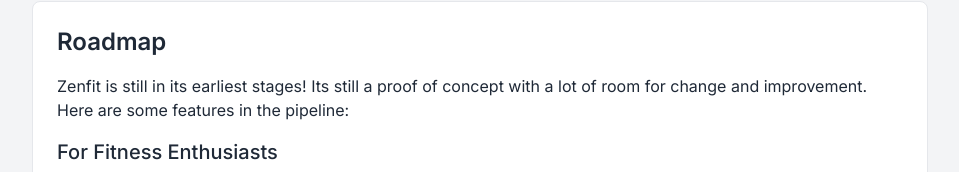
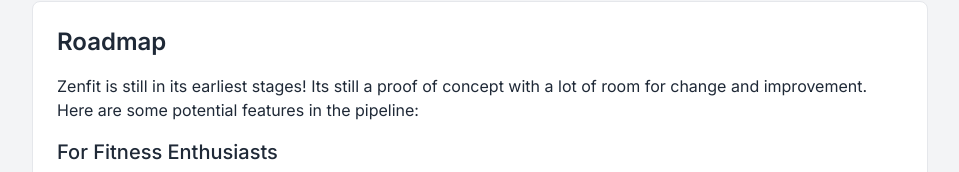
Before and after one commit to achen2089/practical-training, a Next.js app: page / in a window 1280 px wide. Shown: the part 2251-2423 px from the top of the page, without its empty margins (160-1119 px from the left). Built offline with nearby package versions, Linux system fonts and the light colour scheme.

Commit message:
add potential to features

```diff
--- a/app/page.tsx
+++ b/app/page.tsx
@@ -110,7 +110,7 @@
           <div className="bg-white border border-gray-200 rounded-lg p-6 mb-8">
             <h3 className="text-2xl font-semibold mb-4">Roadmap</h3>
             <p className="mb-4">
-              Zenfit is still in its earliest stages! Its still a proof of concept with a lot of room for change and improvement. Here are some features in the pipeline:
+              Zenfit is still in its earliest stages! Its still a proof of concept with a lot of room for change and improvement. Here are some potential features in the pipeline:
             </p>
             <h4 className="text-xl font-medium mb-3">For Fitness Enthusiasts</h4>
             <ul className="list-disc pl-6 mb-4">
```
